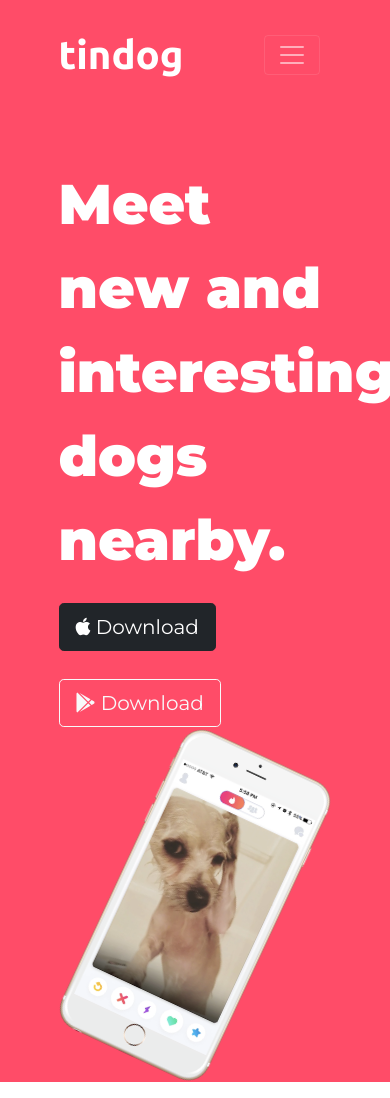
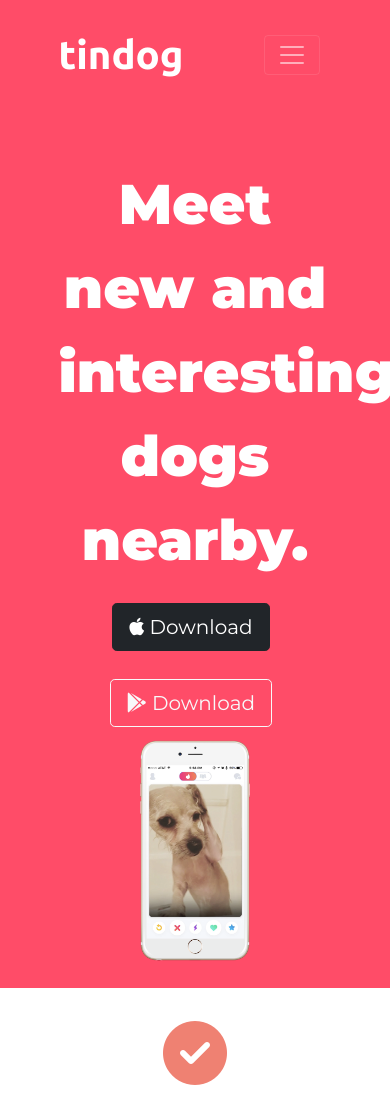
Before and after one commit to chillithechillinchinchilla/TinDog_Website, a plain HTML site: page index.html in a window 390 px wide. Shown: the top 1098 px of the page. Drawn offline with nearby package versions, Linux system fonts and the light colour scheme.

Commit message:
Added responsive title image.
@media settings.
finished pricing section

```diff
--- a/css/styles.css
+++ b/css/styles.css
@@ -28,7 +28,7 @@
 }
 
 .container-fluid {
-  padding: 3% 15%;
+  padding: 3% 15% 7%;
 }
 
 /* Navigation Bar */
@@ -66,14 +66,18 @@
 
 /* Title Image */
 .title-image {
-  width: 60%;
+  width: 40%;
   margin-left: 20%;
   transform: rotate(25deg);
+  right: 20%;
+  position: absolute;
 }
 
 /* Features Area */
 #features {
   padding: 7% 15%;
+  background-color: #fff;
+  position: relative;
 }
 
 .feature-box {
@@ -134,3 +138,26 @@
 .pricing-column{
   padding: 3% 2%;
 }
+
+
+
+ /* Media Query
+want to make iphone image to become static when viewed on smaller devices.
+want to remove image rotation when viewed on smalled devices
+want to make title text to become center aligned when viewed on smaller devices.
+It can be helpful to try designing webpage mobile 1st and making responsive to desktop,
+and then design another site in desktop and making responsive to mobile
+ */
+
+@media (max-width: 1028px){
+
+  #title {
+    text-align: center;
+  }
+  .title-image {
+    position: static;
+    transform: rotate(0);
+    margin: auto;
+  }
+
+}
```
Also changed, not shown: index.html (+3 -1 lines).
